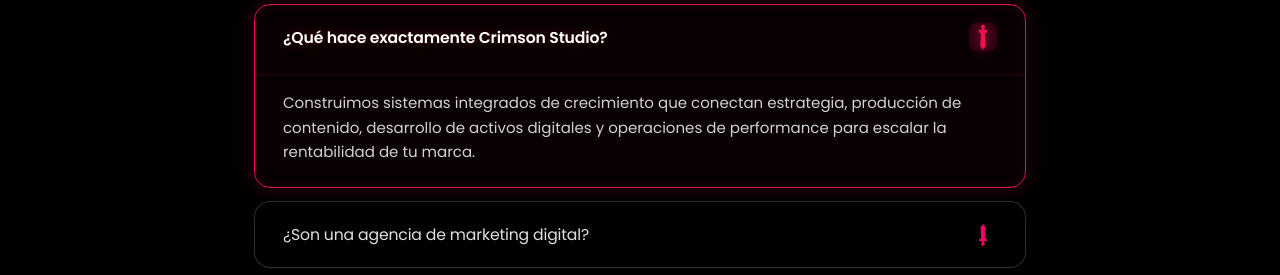
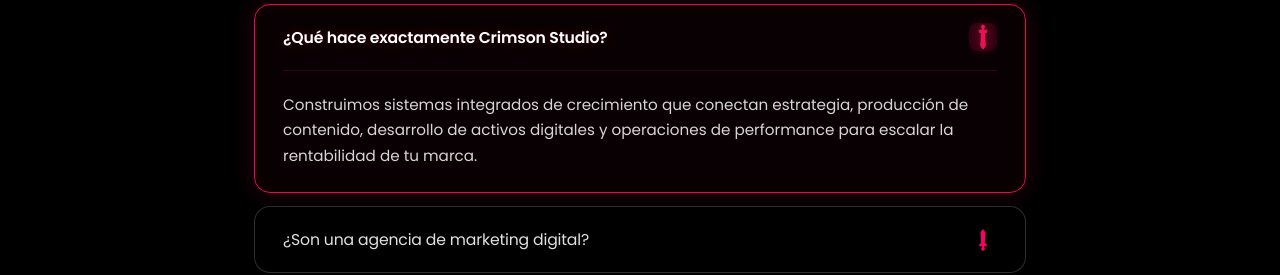
Before and after one commit to Milton-Rico/crimson, a React (Vite) app: page / in a window 1280 px wide. Both pictures are taken after a click on the button "¿Qué hace exactamente Crimson Studio?". Shown: the part 5986-6261 px from the top of the page. Built offline with nearby package versions, Linux system fonts and the light colour scheme; no server answers; the HTML template or start-up script is replaced by a standard one.

Commit message:
Optimize: GPU-accelerated HeroHome animations without repaint lag and centered FAQ answer spacing

```diff
--- a/src/components/home/FAQAccordion.jsx
+++ b/src/components/home/FAQAccordion.jsx
@@ -145,18 +145,24 @@
                       overflow: 'hidden',
                       minHeight: 0,
                       opacity: isOpen ? 1 : 0,
-                      transform: isOpen ? 'translateY(0)' : 'translateY(-8px)',
+                      transform: isOpen ? 'translateY(0)' : 'translateY(-6px)',
                       transition: 'opacity 0.35s ease, transform 0.35s cubic-bezier(0.16, 1, 0.3, 1)'
                     }}
                   >
+                    {/* Subtle Crimson Separator Line */}
                     <div
                       style={{
-                        padding: '0.25rem 1.75rem 1.35rem 1.75rem',
-                        borderTop: '1px solid rgba(229, 10, 83, 0.15)',
-                        marginTop: '0.25rem',
-                        paddingTop: '1rem',
-                        color: 'rgba(255, 255, 255, 0.82)',
-                        fontSize: '0.94rem',
+                        margin: '0 1.75rem',
+                        borderTop: '1px solid rgba(229, 10, 83, 0.2)'
+                      }}
+                    />
+
+                    {/* Perfectly Spaced & Centered Response Content */}
+                    <div
+                      style={{
+                        padding: '1.35rem 1.75rem 1.5rem 1.75rem',
+                        color: 'rgba(255, 255, 255, 0.84)',
+                        fontSize: '0.95rem',
                         lineHeight: '1.65'
                       }}
                     >
--- a/src/components/home/HeroHome.jsx
+++ b/src/components/home/HeroHome.jsx
@@ -8,26 +8,28 @@
   const floatingRocksRef = useRef(null);
 
   useGSAP(() => {
-    // Gentle floating physics on main rock, preserving the left displacement
+    // Hardware accelerated smooth floating on main rock
     if (rockRef.current) {
       gsap.to(rockRef.current, {
-        y: -12,
-        duration: 4,
+        y: -10,
+        duration: 4.5,
         repeat: -1,
         yoyo: true,
-        ease: 'sine.inOut'
+        ease: 'sine.inOut',
+        force3D: true
       });
     }
 
-    // Subtle breathing/floating on the floating rocks overlay
+    // Hardware accelerated subtle breathing on floating rocks overlay
     if (floatingRocksRef.current) {
       gsap.to(floatingRocksRef.current, {
-        y: -8,
-        x: 4,
-        duration: 5.5,
+        y: -6,
+        x: 3,
+        duration: 6,
         repeat: -1,
         yoyo: true,
-        ease: 'sine.inOut'
+        ease: 'sine.inOut',
+        force3D: true
       });
     }
   }, { scope: heroRef });
@@ -54,11 +56,12 @@
         justifyContent: 'center',
         paddingTop: '14.5rem',
         paddingBottom: '8rem',
-        overflow: 'hidden'
+        overflow: 'hidden',
+        transform: 'translateZ(0)'
       }}
       aria-label="Crimson Studio Hero"
     >
-      {/* Single Large Floating Rocks Asset Layer - 100% Opacity and full resolution */}
+      {/* Single Large Floating Rocks Asset Layer - GPU accelerated */}
       <img
         ref={floatingRocksRef}
         src="/assets/rocas/Rocas flotando.png"
@@ -72,7 +75,9 @@
           objectFit: 'contain',
           pointerEvents: 'none',
           zIndex: 1,
-          opacity: 1
+          opacity: 1,
+          willChange: 'transform',
+          transform: 'translateZ(0)'
         }}
       />
 
@@ -144,6 +149,21 @@
             pointerEvents: 'none'
           }}
         >
+          {/* Lightweight GPU-composited shadow */}
+          <div
+            style={{
+              position: 'absolute',
+              bottom: '10px',
+              left: '50%',
+              transform: 'translateX(-50%)',
+              width: '70%',
+              height: '80px',
+              background: 'radial-gradient(ellipse at center, rgba(0, 0, 0, 0.9) 0%, transparent 75%)',
+              pointerEvents: 'none',
+              zIndex: 1
+            }}
+          />
+
           <img
             ref={rockRef}
             src="/assets/rocas/Roca2.png"
@@ -153,9 +173,11 @@
               maxWidth: '960px',
               height: 'auto',
               objectFit: 'contain',
-              transform: 'translateX(-45px)',
-              filter: 'drop-shadow(0 25px 60px rgba(0, 0, 0, 0.98))',
-              pointerEvents: 'none'
+              transform: 'translateX(-45px) translateZ(0)',
+              willChange: 'transform',
+              pointerEvents: 'none',
+              position: 'relative',
+              zIndex: 2
             }}
           />
         </div>
```
